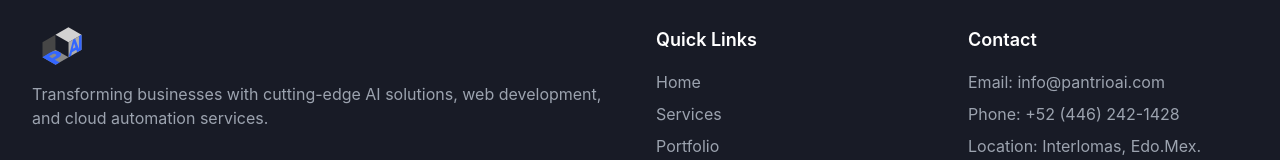
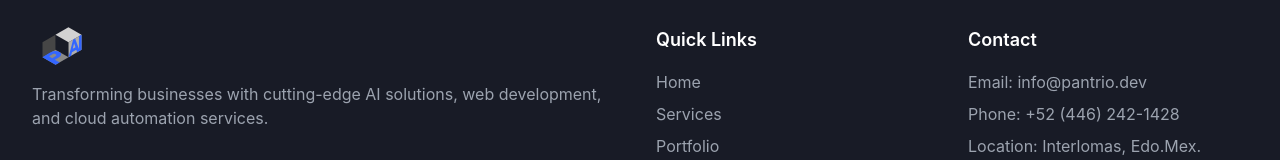
Before and after one commit to PatoDeving/PantrioAI, a React (Create React App) app: page /about in a window 1280 px wide. Shown: the part 1308-1468 px from the top of the page. Built offline with nearby package versions, Linux system fonts and the light colour scheme; the HTML template or start-up script is replaced by a standard one.

Commit message:
ui changes

```diff
--- a/src/components/Footer.jsx
+++ b/src/components/Footer.jsx
@@ -58,7 +58,7 @@ const Footer = () => {
           <div>
             <h4 className="text-lg font-semibold mb-4 text-white">Contact</h4>
             <ul className="space-y-2 text-gray-400">
-              <li>Email: info@pantrioai.com</li>
+              <li>Email: info@pantrio.dev</li>
               <li>Phone: +52 (446) 242-1428</li>
               <li>Location: Interlomas, Edo.Mex.</li>
             </ul>
--- a/src/pages/Contact.jsx
+++ b/src/pages/Contact.jsx
@@ -164,7 +164,7 @@ const Contact = () => {
             <div className="bg-dark-card border border-gray-800 rounded-2xl p-8">
               <h2 className="text-2xl font-bold mb-6">Contact Information</h2>
               <div className="space-y-6">
-                <div className="flex items-start space-x-4"><div className="text-3xl">📧</div><div><h3 className="font-semibold mb-1">Email</h3><p className="text-gray-400">info@pantrioai.com</p></div></div>
+                <div className="flex items-start space-x-4"><div className="text-3xl">📧</div><div><h3 className="font-semibold mb-1">Email</h3><p className="text-gray-400">info@pantrio.dev</p></div></div>
                 <div className="flex items-start space-x-4"><div className="text-3xl">📱</div><div><h3 className="font-semibold mb-1">Phone</h3><p className="text-gray-400">+52 (446) 242-1428</p></div></div>
                 <div className="flex items-start space-x-4"><div className="text-3xl">📍</div><div><h3 className="font-semibold mb-1">Office</h3><p className="text-gray-400">Interlomas, Edo.Mex.</p></div></div>
               </div>
```
